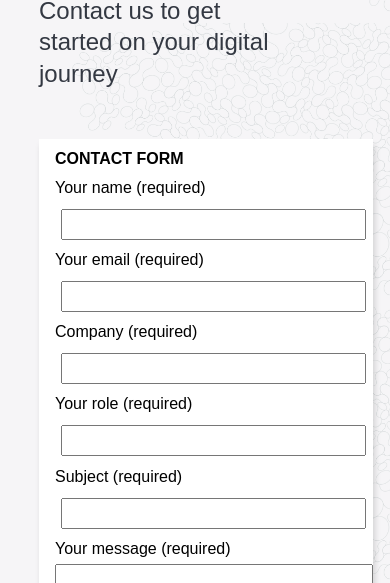
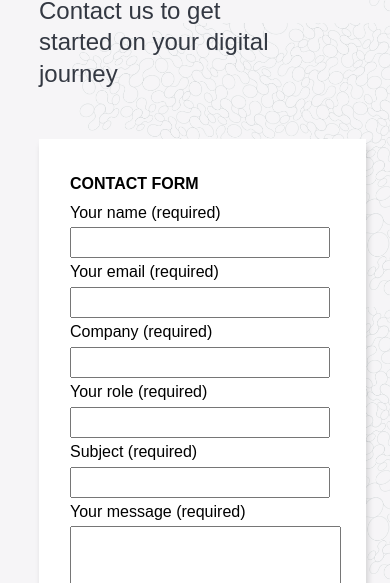
Before and after one commit to DesmondM/unity-site, a plain HTML site: page get_started.html in a window 390 px wide. Shown: the part 261-844 px from the top of the page. Drawn offline with Linux system fonts and the light colour scheme.

Commit message:
ammended

```diff
--- a/get_started.html
+++ b/get_started.html
@@ -56,7 +56,7 @@
 
             <div class="getStartedContainer">
 
-            <div class="listed"  style="color: black; width: 100%; box-shadow: rgba(0, 0, 0, 0.15) 1.95px 6px 6px;"  >
+            <div class="getStartedListed"    >
                <span style="font-weight: 800;">CONTACT FORM</span>
                <form style="font-family: 'Myriad Pro', sans-serif ;">
                 <label for="formInput">Your name (required)</label>
--- a/style.css
+++ b/style.css
@@ -380,6 +380,18 @@ hr{
     font-size: 12pt;
     box-shadow: rgba(0, 0, 0, 0.15) 1.95px 6px 6px;
 }
+.getStartedListed{
+    background-color: #fff;
+    border: 1px solid #fff;
+    font-family: 'Myriad Pro', sans-serif;
+    font-size: 12pt;
+    line-height: 1.8;
+    padding: 30px;
+    color: black;
+    width: 50%;
+    font-size: 12pt;
+    box-shadow: rgba(0, 0, 0, 0.15) 1.95px 6px 6px;
+}
 
 .techNicalListed{
     background-color: #fff;
@@ -604,7 +616,7 @@ footer::before {
 
   .slide-track {
     background-color: #fff;
-    padding-top: 30px;
+    padding: 15px;
     width: 100%;
     display: flex;
     gap: 3em;
@@ -612,7 +624,7 @@ footer::before {
   }
 
   .slider {
-    height: 100px;
+    height: 60px;
     background-color:#fff;
 
   }
@@ -1062,8 +1074,7 @@ footer::before {
         margin: 0;
     }
     .listed{
-        width: 100%;
-        padding: 5px;
+        width: 87%;
         padding-left: 15px;
         margin: 0;
     }
@@ -1079,6 +1090,7 @@ footer::before {
     .cardItemWhyUs{
         flex-direction: column;
         width: 80%;
+        margin: 0;
     }
     .getStartedContainer{
         flex-direction: column;
@@ -1087,22 +1099,24 @@ footer::before {
     }
     #formInput {
     width: 95%;
-    margin: 2%;
+
 }
    .technicalPageBody{
     flex-direction: column;
     width: 100%;
    }
    .techNicalListed{
-    width: 100%;
+    width: 84%;
    }
    .technicalPagePara{
     width: 100%;
    }
    .brain{
     float: center;
-    width: 70%;
-    margin: 10px;
-
+    width: 80%;
+    margin: 5px;
 }
+   .getStartedListed{
+    width: 85%;
+   }
 }
```
Also changed, not shown: index.html (+3 -2 lines), why_us.html (+0 -1 lines).
